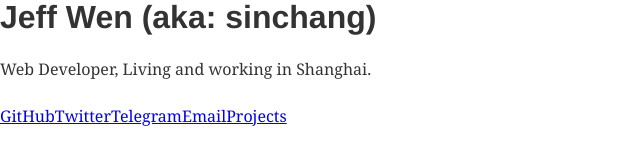
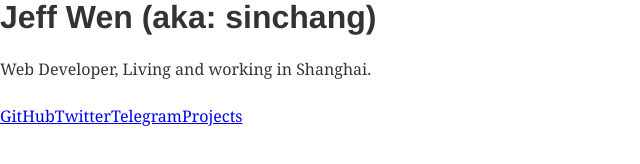
Before and after one commit to sinchang/website, a Gatsby site: page / in a window 1280 px wide. Shown: the full height of the page, 0-640 px from the left. Built offline with nearby package versions, Linux system fonts and the light colour scheme; Gatsby itself is replaced by a stand-in of ours; some packages are replaced by stand-ins of ours.

Commit message:
Remove email link

```diff
--- a/src/pages/index.js
+++ b/src/pages/index.js
@@ -14,7 +14,6 @@ export default ({ data }) => {
         <a href="https://github.com/sinchang">GitHub</a>
         <a href="https://twitter.com/sinchangwen">Twitter</a>
         <a href="https://t.me/sinchang">Telegram</a>
-        <a href="mailto:hi@sinchang.me">Email</a>
         <a href="/projects">Projects</a>
       </p>
     </div>
```
